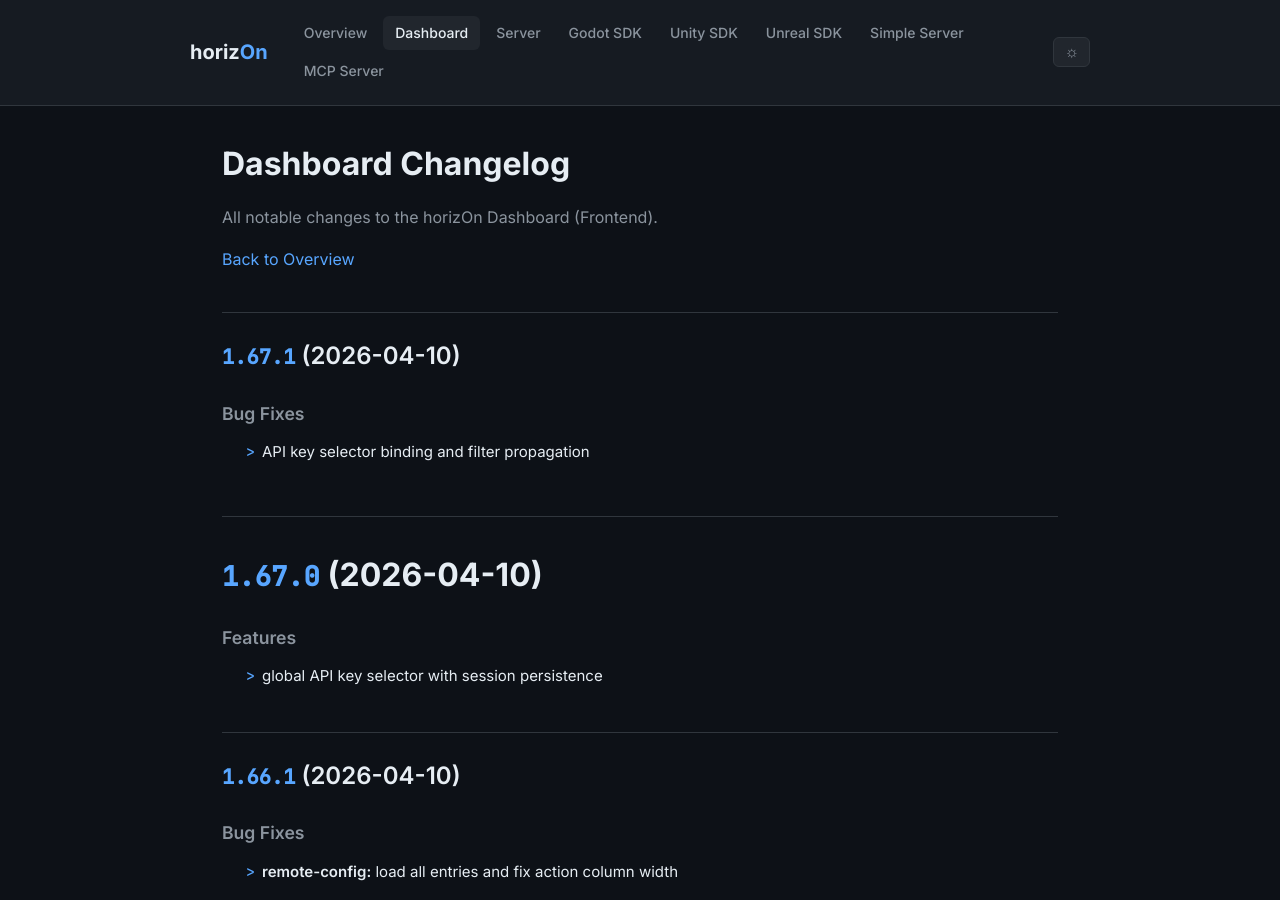
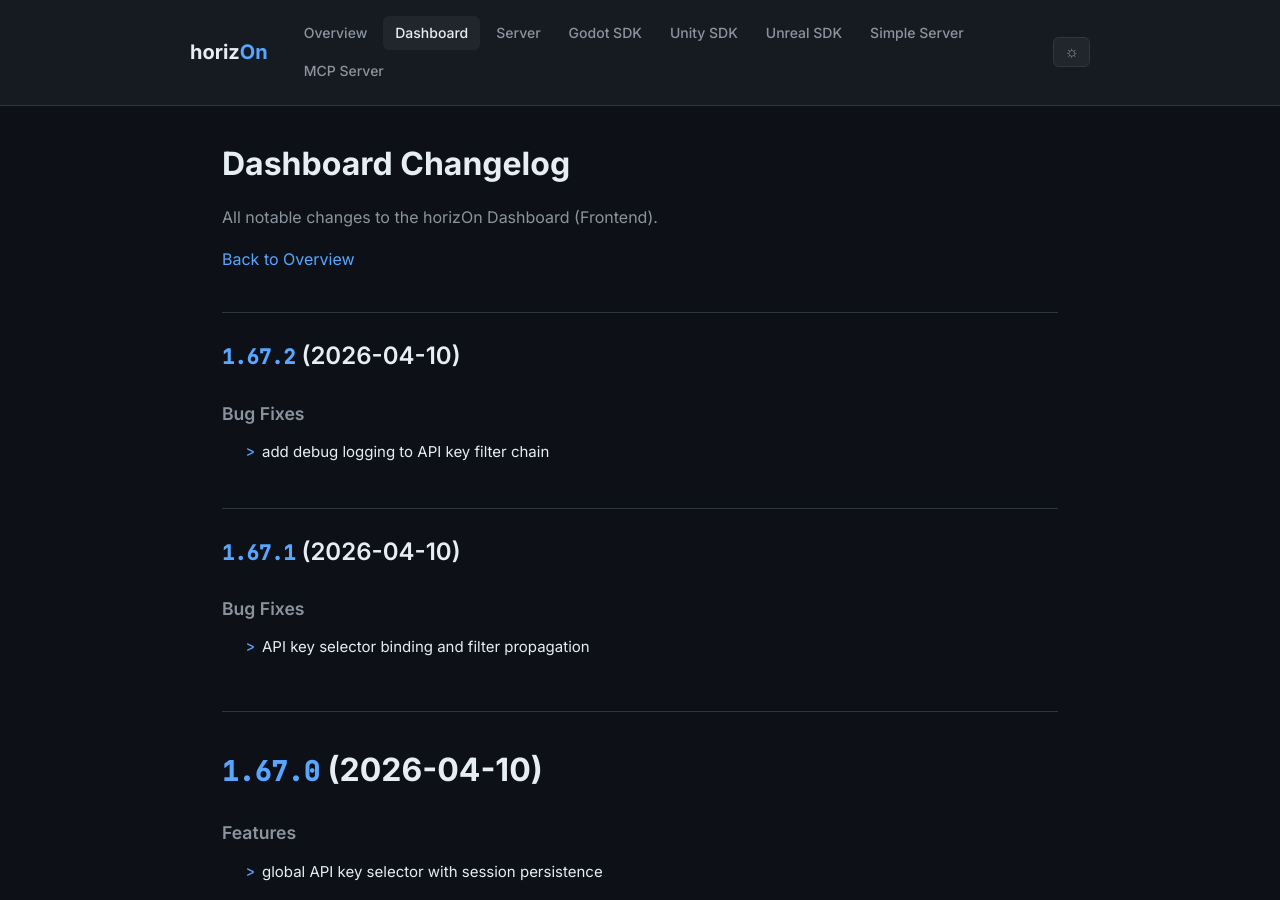
Before and after one commit to ProjectMakersDE/horizOn-Changelog, a Jekyll site: the page built from dashboard-changelog.md, in a window 1280 px wide and 900 px high. Built offline with Jekyll 4.4.1, drawn with Linux system fonts in a browser that asks for light colours.

Commit message:
chore: sync changelogs [skip ci]

```diff
--- a/dashboard-changelog.md
+++ b/dashboard-changelog.md
@@ -8,6 +8,13 @@ title: Dashboard Changelog
 All notable changes to the horizOn Dashboard (Frontend).
 
 [Back to Overview](.)
+
+## [1.67.2](https://github.com/ProjectMakersDE/horizOn-Dashboard/compare/v1.67.1...v1.67.2) (2026-04-10)
+
+
+### Bug Fixes
+
+* add debug logging to API key filter chain ([fe981a4](https://github.com/ProjectMakersDE/horizOn-Dashboard/commit/fe981a46787bbbc6c5f74bb9ebf040ea17380336))
 
 ## [1.67.1](https://github.com/ProjectMakersDE/horizOn-Dashboard/compare/v1.67.0...v1.67.1) (2026-04-10)
 
```
Also changed, not shown: index.md (+1 -1 lines).
